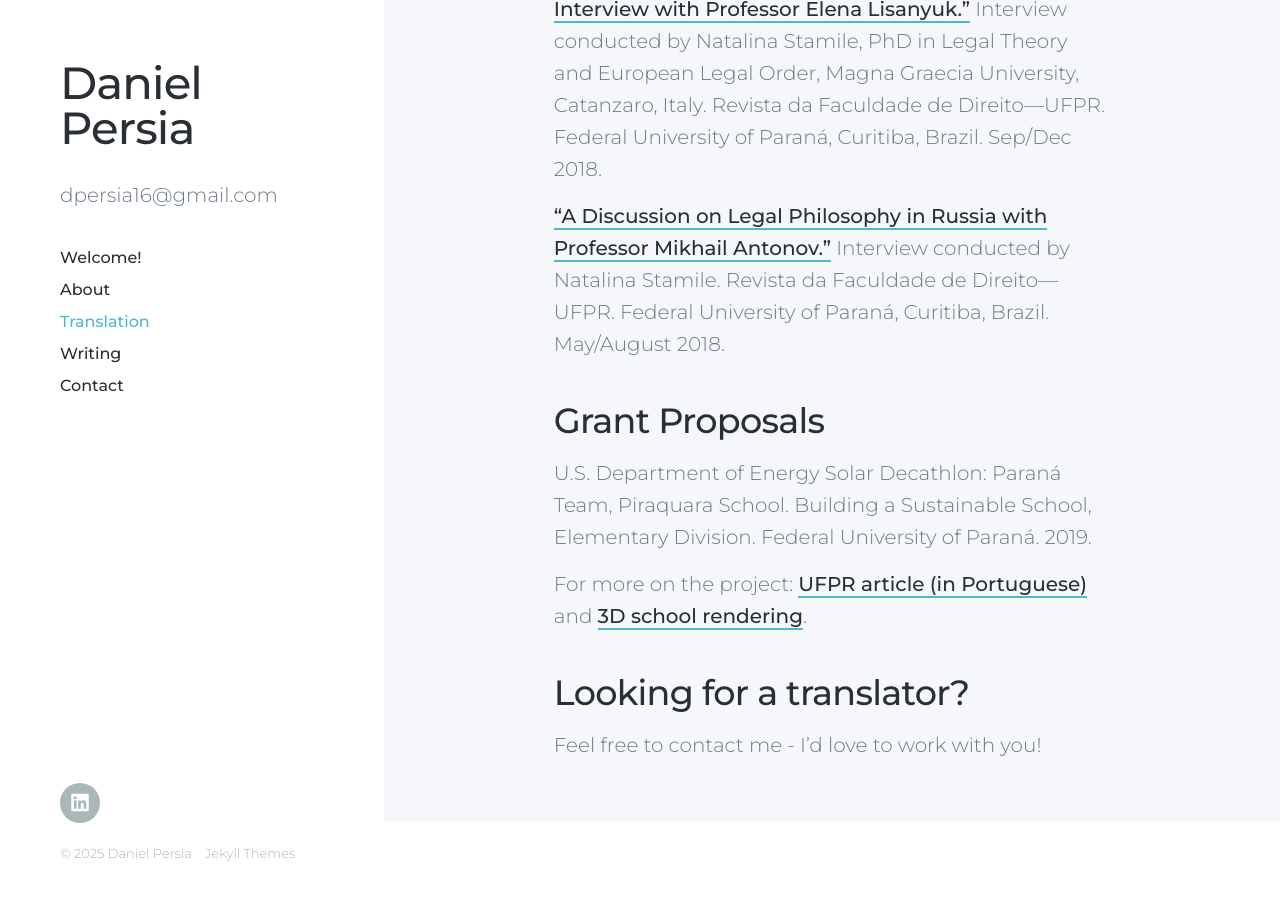
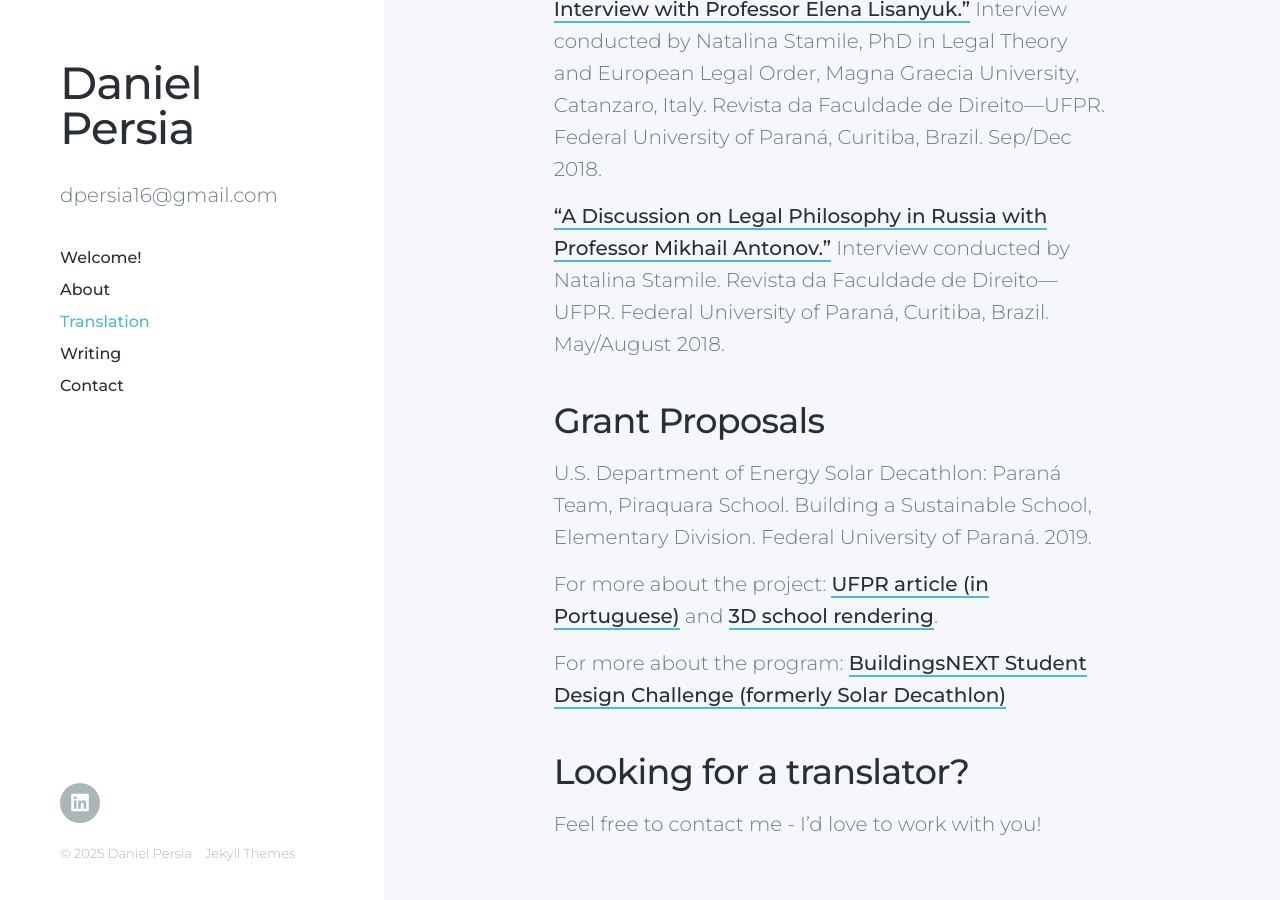
Before and after one commit to danielpersia/danielpersia.github.io, a Jekyll site: the page built from _pages/translations.md, in a window 1280 px wide and 900 px high, scrolled down 6472 px. Built offline with Jekyll 4.4.1, drawn with Linux system fonts in a browser that asks for light colours; nearby versions of some CDN libraries.

Commit message:
Update translations.md

```diff
--- a/_pages/translations.md
+++ b/_pages/translations.md
@@ -128,7 +128,9 @@ The book, whose art direction was the responsibility of the award-winning Rodolf
 
 U.S. Department of Energy Solar Decathlon: Paraná Team, Piraquara School. Building a Sustainable School, Elementary Division. Federal University of Paraná. 2019.
 
-For more on the project: [UFPR article (in Portuguese)](https://ufpr.br/escola-mais-sustentavel-projetada-pela-ufpr-com-tecnologia-inedita-deve-ser-construida-em-piraquara/) and [3D school rendering](https://www.youtube.com/watch?v=2mwXJ2FAIv0).
+For more about the project: [UFPR article (in Portuguese)](https://ufpr.br/escola-mais-sustentavel-projetada-pela-ufpr-com-tecnologia-inedita-deve-ser-construida-em-piraquara/) and [3D school rendering](https://www.youtube.com/watch?v=2mwXJ2FAIv0).
+
+For more about the program: [BuildingsNEXT Student Design Challenge (formerly Solar Decathlon)](https://www.solardecathlon.gov)
 
 ## Looking for a translator?
 
```
